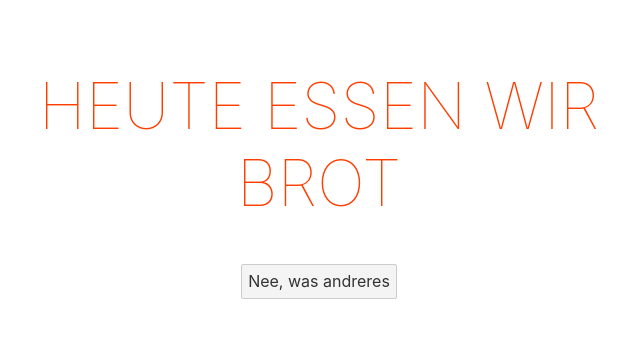
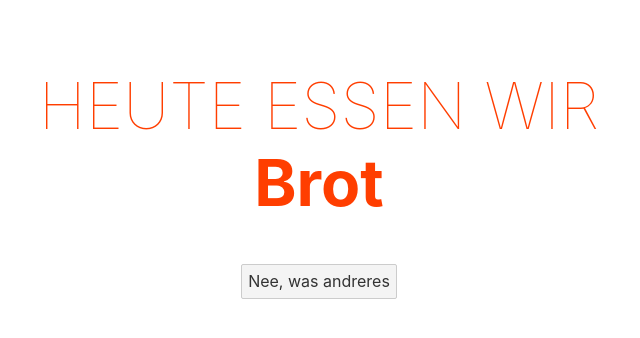
Before and after one commit to frie321984/was-essen-wir, a Svelte app: page / in a window 1280 px wide. Shown: the top 338 px of the page, without its empty margins (321-961 px from the left). Built offline with nearby package versions, Linux system fonts and the light colour scheme.

Commit message:
Styling & noch mehr essen

```diff
--- a/src/App.svelte
+++ b/src/App.svelte
@@ -24,6 +24,8 @@
 		, 'Linsensuppe'
 		, 'gebratener Reis mit Gemüse'
 		, '"Blutsuppe"'
+		, 'Picknick'
+		, 'Ofenkartoffel mit Quark'
 	];
 
 	let zufallsEssen;
@@ -35,7 +37,7 @@
 </script>
 
 <main>
-	<h1>Heute essen wir <br /> {zufallsEssen}</h1>
+	<h1>Heute essen wir <br /> <span>{zufallsEssen}</span></h1>
 	<button on:click={wuerfeln}>
 		Nee, was andreres
 	</button>
@@ -51,9 +53,13 @@
 
 	h1 {
 		color: #ff3e00;
-		text-transform: uppercase;
 		font-size: 4em;
 		font-weight: 100;
+		text-transform: uppercase;
+	}
+	h1 span {
+		text-transform: none;
+		font-weight: bold;
 	}
 
 	@media (min-width: 640px) {
```
